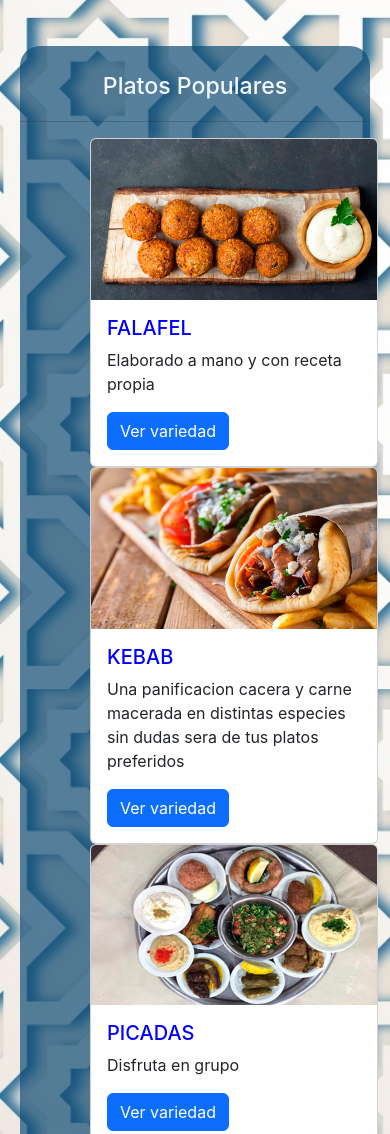
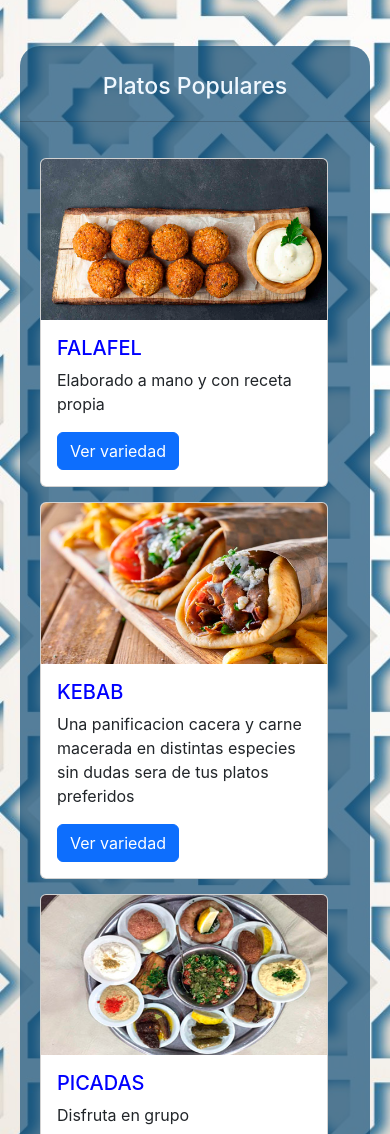
Before and after one commit to mgriachi/RestoCasaAraba, a website: page index.html in a window 390 px wide. Shown: the part 760-1894 px from the top of the page. Drawn offline with nearby package versions, Linux system fonts and the light colour scheme.

Commit message:
Actualizacion 20/6

```diff
--- a/style.css
+++ b/style.css
@@ -400,6 +400,15 @@ footer{
         margin-top: 10px;
       }
 
+    .row{
+        padding-left: 0px; !important
+    }
+
+      .col-sm-4{
+        margin-bottom: 15px;
+        display: flex;
+
+      }
         .img-menu{
             display: none;
             color: aliceblue;
--- a/stylos.scss
+++ b/stylos.scss
@@ -23,7 +23,6 @@ nav{
 }
 
 .row{
-    padding-left: 70px;
     padding-bottom: 20px;
     .col-sm-4{
         padding-right: 0px;
```
Also changed, not shown: img/SVG/Recurso 1.svg (added), img/SVG/Recurso 2.svg (added), img/SVG/Recurso 4.svg (added), img/SVG/Recurso 5.svg (added), stylos.css.
